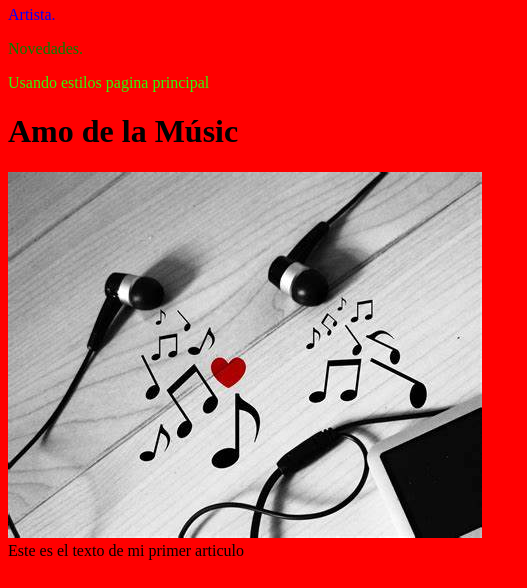
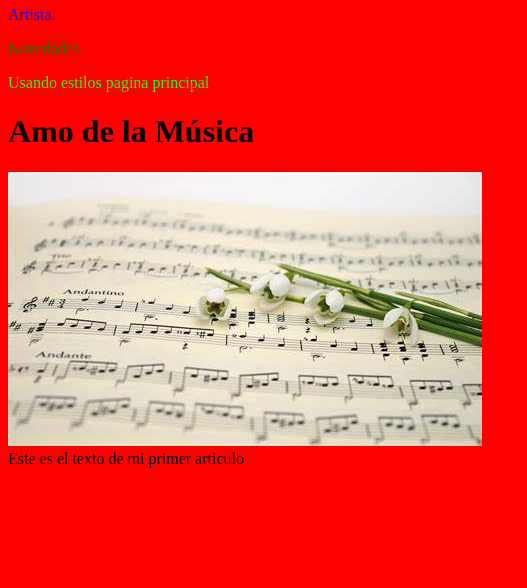
Before and after one commit to dvlmusic/web, a plain HTML site: page index.html in a window 1280 px wide. Shown: the part 466-1054 px from the top of the page, 0-527 px from the left. Drawn offline with Linux system fonts and the light colour scheme; files that its build step writes are made by us from their sources.

Commit message:
Update index.html

```diff
--- a/index.html
+++ b/index.html
@@ -91,10 +91,10 @@
 
 		<!-- para pasar entre paginas-->
 
-		<h1> Amo de la Músic </h1>
+		<h1> Amo de la Música </h1>
 
 
-			<img src="imagenes/descarga.jpg">
+			<img src="imagenes/descarga4.jpg">
 <sizes="30x30">
 		<section>
 			<article>
```
